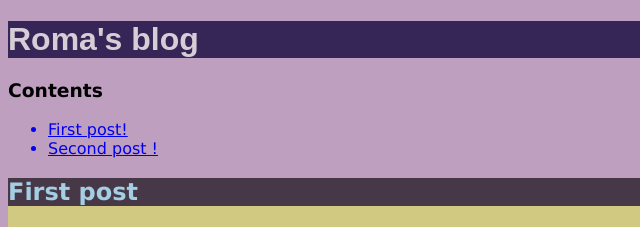
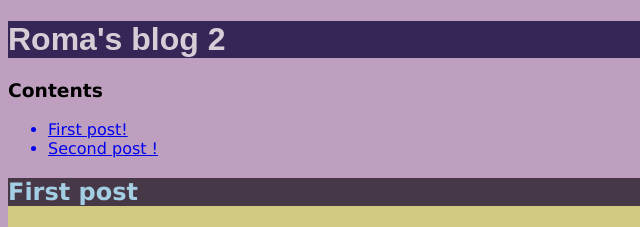
Before and after one commit to menroq/Project-Website2, a plain HTML site: page index.html in a window 1280 px wide. Shown: the top 227 px of the page, 0-640 px from the left. Drawn offline with Linux system fonts and the light colour scheme.

Commit message:
Update index.html

```diff
--- a/index.html
+++ b/index.html
@@ -42,7 +42,7 @@
     </style>
     <body>
         <div class="title">
-            <h1>Roma's blog</h1>
+            <h1>Roma's blog 2</h1>
         </div>
         <h3 id="content">Contents</h3>
         <ul>
```
